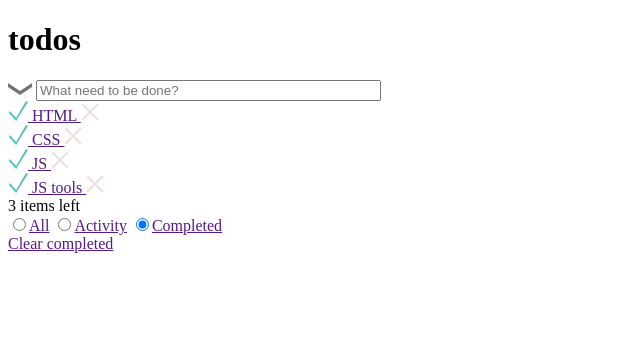
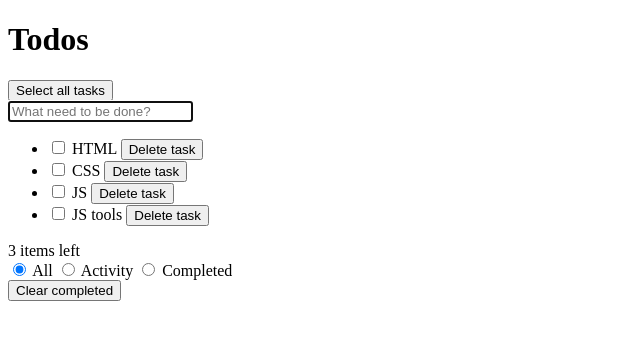
Before and after one commit to ok-technopolis-2020/Pletnev_Timofey, a plain HTML site: page index.html in a window 1280 px wide. Shown: the whole page, without its empty margins (0-640 px from the left). Drawn offline with Linux system fonts and the light colour scheme.

Commit message:
Переделывание HTML структуры

```diff
--- a/index.html
+++ b/index.html
@@ -1,60 +1,150 @@
 <!DOCTYPE html>
-<html>
+<html lang="en">
 <head>
+	<meta charset="UTF-8">
 	<title>todo-app</title>
 </head>
 <body>
-	<header>
-		<h1>todos</h1>
+	<div class="todo-app">
+		<header class="todo-app__header">
+			<h1 class="title">Todos</h1>
 		</header>
-	<div id="main-block">
-		<div id="search-block">
-			<a href=""><img alt="icon-select-all" src="icons/select-all.png"></a>
-			<input type="text" size="40" placeholder="What need to be done?">
+		<main class="todo-app__frame">
+			<section class="todo-app__main-controls">
+				<div class="main-controls__select-all">
+					<button class="main-controls__select-all-button">Select all tasks</button>
 				</div>
-		<div id="todo-elements">
-			<div class="todo-element">
-				<a href="">
-					<img alt="icon-completed" src="icons/completed.png">
-					HTML
-					<a href=""><img alt="icon-close" src="icons/close.png"></a>
-				</a>
+				<div class="main-controls__create-new">
+					<input
+							type="text"
+							class="main-controls__create-new-input"
+							placeholder="What need to be done?"
+							aria-label="Add new item"
+							autofocus="autofocus"
+					>
 				</div>
-			<div class="todo-element">
-				<a href="">
-					<img alt="icon-completed" src="icons/completed.png">
-					CSS
-					<a href=""><img alt="icon-close" src="icons/close.png"></a>
-				</a>
+			</section>
+			<section class="todo-app__tasks">
+				<ul class="todo-app__task-list tasks">
+					<li class="todo-app__task-list task-item">
+						<div class="task-item__view">
+							<input
+									type="checkbox"
+									class="task-item__status"
+									aria-label="Not completed task: HTML"
+							>
+							<span class="task-item__text">HTML</span>
+							<button class="task-item__delete">Delete task</button>
 						</div>
-			<div class="todo-element">
-				<a href="">
-					<img alt="icon-completed" src="icons/completed.png">
-					JS
-					<a href=""><img alt="icon-close" src="icons/close.png"></a>
-				</a>
+						<div class="task-item__edit" hidden="hidden">
+							<input
+									type="text"
+									class="task-item__input"
+									value="HTML"
+									aria-label="Edit task: HTML"
+							>
 						</div>
-			<div class="todo-element">
-				<a href="">
-					<img alt="icon-completed" src="icons/completed.png">
-					JS tools
-					<a href=""><img alt="icon-close" src="icons/close.png"></a>
-				</a>
+					</li>
+					<li class="todo-app__task-list task-item">
+						<div class="task-item__view">
+							<input
+									type="checkbox"
+									class="task-item__status"
+									aria-label="Completed task: CSS"
+							>
+							<span class="task-item__text">CSS</span>
+							<button class="task-item__delete">Delete task</button>
+						</div>
+						<div class="task-item__edit" hidden="hidden">
+							<input
+									type="text"
+									class="task-item__input"
+									value="CSS"
+									aria-label="Edit task: CSS"
+							>
+						</div>
+					</li>
+					<li class="todo-app__task-list task-item">
+						<div class="task-item__view">
+							<input
+									type="checkbox"
+									class="task-item__status"
+									aria-label="Not completed task: JS"
+							>
+							<span class="task-item__text">JS</span>
+							<button class="task-item__delete">Delete task</button>
+						</div>
+						<div class="task-item__edit" hidden="hidden">
+							<input
+									type="text"
+									class="task-item__input"
+									value="JS"
+									aria-label="Edit task: JS"
+							>
+						</div>
+					</li>
+					<li class="todo-app__task-list task-item">
+						<div class="task-item__view">
+							<input
+									type="checkbox"
+									class="task-item__status"
+									aria-label="Not completed task: JS tools"
+							>
+							<span class="task-item__text">JS tools</span>
+							<button class="task-item__delete">Delete task</button>
+						</div>
+						<div class="task-item__edit" hidden="hidden">
+							<input
+									type="text"
+									class="task-item__input"
+									value="JS tools"
+									aria-label="Edit task: JS tools"
+							>
+						</div>
+					</li>
+				</ul>
+			</section>
+			<footer class="todo-app__actions-bar">
+				<div class="actions-bar__item">
+					<div class="task-counter">3 items left</div>
+				</div>
+				<div class="actions-bar__item">
+					<div class="task-filter" role="group" aria-label="Filter tasks by status">
+						<label class="task-filter__item">
+							<input
+									type="radio"
+									class="task-filter__input"
+									name="filter"
+									checked="checked"
+									value="All"
+							>
+							<span class="task-filter__text" aria-label="Select all tasks">All</span>
+						</label>
+						<label class="task-filter__item">
+							<input
+									type="radio"
+									class="task-filter__input"
+									name="filter"
+									value="Activity"
+							>
+							<span class="task-filter__text" aria-label="Select activity tasks">Activity</span>
+						</label>
+						<label class="task-filter__item">
+							<input
+									type="radio"
+									class="task-filter__input"
+									name="filter"
+									value="Completed"
+							>
+							<span class="task-filter__text" aria-label="Select completed tasks">Completed</span>
+						</label>
 					</div>
 				</div>
-		<footer>
-			<div class="count-items">
-				3 items left
-			</div>
-			<div class="type-items">
-				<a href=""><input type="radio" checked name="type-item"/>All</a>
-				<a href=""><input type="radio" checked name="type-item"/>Activity</a>
-				<a href=""><input type="radio" checked name="type-item"/>Completed</a>
-			</div>
-			<div class="clear-button">
-				<a href="">Clear completed</a>
+				<div class="actions-bar__item">
+					<button class="task-clear-completed">Clear completed</button>
 				</div>
 			</footer>
+		</main>
 	</div>
 </body>
 </html>
```
Lines whose indentation alone changed are shown as unchanged.
